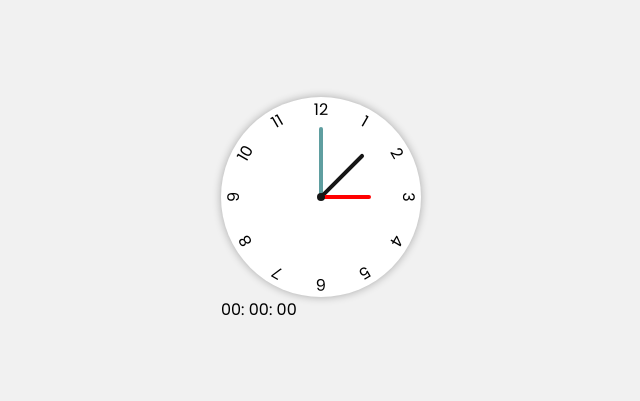
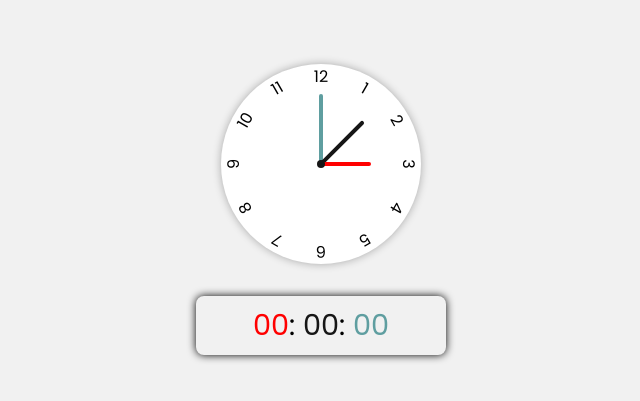
Before and after one commit to Asfiyanur/Analog-Digital-Clock, a plain HTML site: page index.html in a window 1280 px wide. Shown: the part 191-592 px from the top of the page, without its empty margins (319-959 px from the left). Drawn offline with Linux system fonts and the light colour scheme.

Commit message:
html-css-done

```diff
--- a/style.css
+++ b/style.css
@@ -12,6 +12,13 @@ body {
   place-items: center;
   min-height: 100vh;
   background-color: #f1f1f1;
+}
+
+.clock {
+  display: flex;
+  align-items: center;
+  justify-content: center;
+  flex-direction: column;
 }
 
 .analog {
@@ -73,3 +80,25 @@ body {
   border-radius: 50%;
   z-index: 5;
 }
+
+.digital {
+  text-align: center;
+  margin-top: 2rem;
+
+  font-size: 1.8rem;
+  background-color: #f1f1f1;
+  box-shadow: 0 0 0.5rem rgba(0, 0, 0.2);
+  padding: 0.5rem 2rem;
+  border-radius: 0.5rem;
+  width: 250px;
+}
+
+.hours {
+  color: #ff0000;
+}
+.minutes {
+  color: #161616;
+}
+.seconds {
+  color: #5f9ea0;
+}
```
